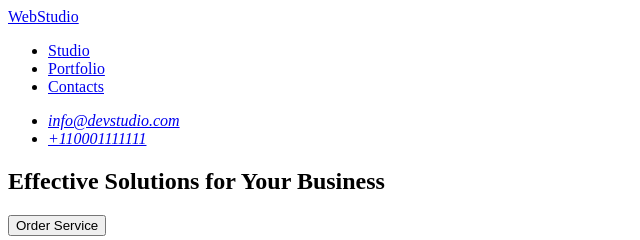
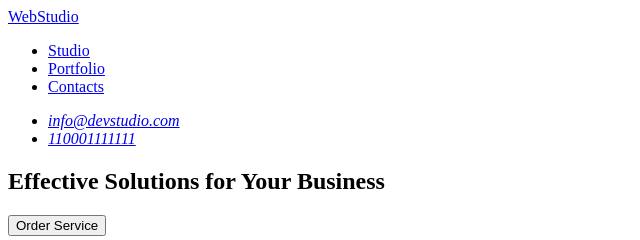
Before and after one commit to MarynaKorovai8/goit-markup-hw-01, a plain HTML site: page index.html in a window 1280 px wide. Shown: the top 240 px of the page, 0-640 px from the left. Drawn offline with Linux system fonts and the light colour scheme.

Commit message:
Update index.html

```diff
--- a/index.html
+++ b/index.html
@@ -25,7 +25,7 @@
         <address>
             <ul>
                 <li><a href="mailto:info@devstudio.com">info@devstudio.com</a></li>
-                <li><a href="tel:+110001111111">+110001111111</a></li>
+                <li><a href="tel:+110001111111">110001111111</a></li>
             </ul>
         </address>
     </header>
```
